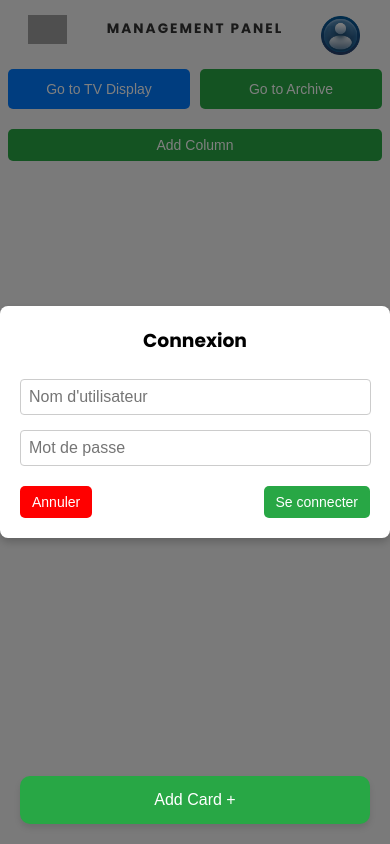
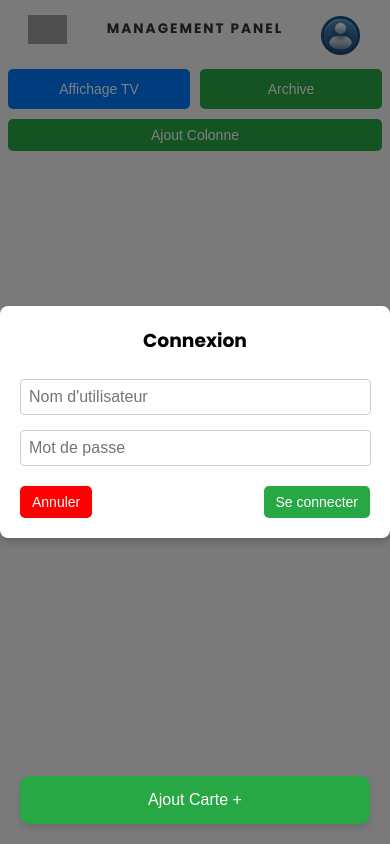
Before and after one commit to paulmzzn/DEV-TV, a React (Create React App) app in the folder frontend/: page / in a window 390 px wide. Built offline with nearby package versions, Linux system fonts and the light colour scheme; grey boxes are pictures that could not be loaded.

Commit message:
Fix typos in manifest.json and update button labels in ManagementPanel for improved clarity; add viewport meta tag for responsive design

```diff
--- a/frontend/src/components/ArchivedPanel.jsx
+++ b/frontend/src/components/ArchivedPanel.jsx
@@ -49,6 +49,17 @@ const ArchivedPanel = () => {
       const decoded = jwt_decode(token);
       setDecodedToken(decoded);
     }
+  }, []);
+
+  useEffect(() => {
+    const metaViewport = document.createElement('meta');
+    metaViewport.name = 'viewport';
+    metaViewport.content = 'width=device-width, initial-scale=1.0, maximum-scale=1.0, user-scalable=no';
+    document.head.appendChild(metaViewport);
+
+    return () => {
+      document.head.removeChild(metaViewport);
+    };
   }, []);
 
   const openCardPopup = (card) => {
--- a/frontend/src/components/ManagementPanel.jsx
+++ b/frontend/src/components/ManagementPanel.jsx
@@ -128,6 +128,17 @@ const ManagementPanel = () => {
       document.removeEventListener('mousedown', handleClickOutside);
     };
   }, [showAccountMenu]);
+
+  useEffect(() => {
+    const metaViewport = document.createElement('meta');
+    metaViewport.name = 'viewport';
+    metaViewport.content = 'width=device-width, initial-scale=1.0, maximum-scale=1.0, user-scalable=no';
+    document.head.appendChild(metaViewport);
+
+    return () => {
+      document.head.removeChild(metaViewport);
+    };
+  }, []);
 
   const addColumn = async () => {
     const token = localStorage.getItem('jwt_token');
@@ -566,10 +577,10 @@ const ManagementPanel = () => {
         )}
       </div>
       <div className="button-container">
-        <button className="btnGoToTV" onClick={() => window.location.href = '/tv.html'}>Go to TV Display</button>
-        <button className="btnGoToManagement" onClick={() => window.location.href = '/archive'}>Go to Archive</button>
+        <button className="btnGoToTV" onClick={() => window.location.href = '/tv.html'}>Affichage TV </button>
+        <button className="btnGoToManagement" onClick={() => window.location.href = '/archive'}>Archive</button>
       </div>
-      <button onClick={addColumn}>Add Column</button>
+      <button onClick={addColumn}>Ajout Colonne</button>
       <div className="columns">
         {filterTasks(columns).map((column, index) => (
           <div
@@ -593,7 +604,7 @@ const ManagementPanel = () => {
                     setShowCardForm(true);
                   }}
                 >
-                  Add Card +
+                  Ajout Carte +
                 </button>
               )}
               {isMobile ? (
@@ -631,10 +642,10 @@ const ManagementPanel = () => {
                             <p className="card-author">Auteur : <b>{card.author || '???'}</b></p>
                           <div className="card-buttons mobile-buttons">
                             <button className="btnupdatecard" onClick={() => openEditCardForm(card)}>
-                              Update Card
+                              Mettre à jour
                             </button>
                             <button className="btndeletecard" onClick={() => confirmArchiveCard(column._id, card._id)}>
-                              Archive Card
+                              Archiver
                             </button>
                           </div>
                         </div>
@@ -669,10 +680,10 @@ const ManagementPanel = () => {
                       <p className="card-author">Auteur : <b>{card.author || '???'}</b></p>
                     <div className="card-buttons">
                       <button className="btnupdatecard" onClick={() => openEditCardForm(card)}>
-                        Update Card
+                        Mettre à jour
                       </button>
                       <button className="btndeletecard" onClick={() => confirmArchiveCard(column._id, card._id)}>
-                        Archive Card
+                        Archiver
                       </button>
                     </div>
                   </div>
@@ -688,7 +699,7 @@ const ManagementPanel = () => {
           className="btnAddCardSticky"
           onClick={handleAddCardClick}
         >
-          Add Card +
+          Ajout Carte +
         </button>
       )}
 
@@ -864,12 +875,12 @@ const ManagementPanel = () => {
             <label>
               Priorité :
               <div className="priority-buttons">
-                {[1, 2, 3, 4, 5].map((priority) => (
+                {['1', '2', '3', '4', '5'].map((priority) => (
                   <button
                     key={priority}
                     className={`priority-button ${editCardData.priority === priority ? 'selected' : ''}`}
                     onClick={() => handleEditPriorityClick(priority)}
-                    style={{ backgroundColor: priorityColors[priority] }}
+                    style={{ backgroundColor: priorityColors[priority], border: editCardData.priority === priority ? '2px solid blue' : '1px solid #ccc' }}
                   >
                     {priority}
                   </button>
--- a/frontend/src/styles/management.css
+++ b/frontend/src/styles/management.css
@@ -12,7 +12,7 @@ body {
     background-color: #f4f4f4;
     display: flex;
     flex-direction: column;
-    gap: 20px;
+    gap: 10px;
   }
 
   .columns {
```
Also changed, not shown: frontend/public/manifest.json.
